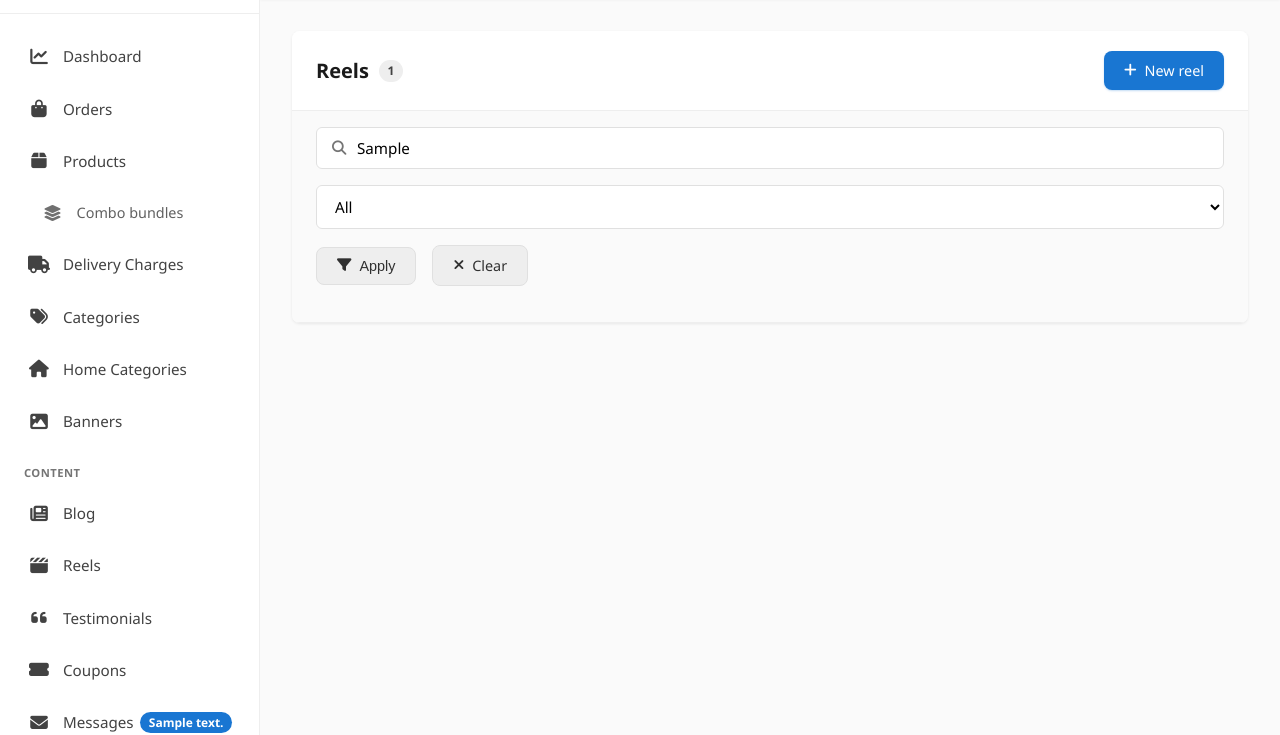
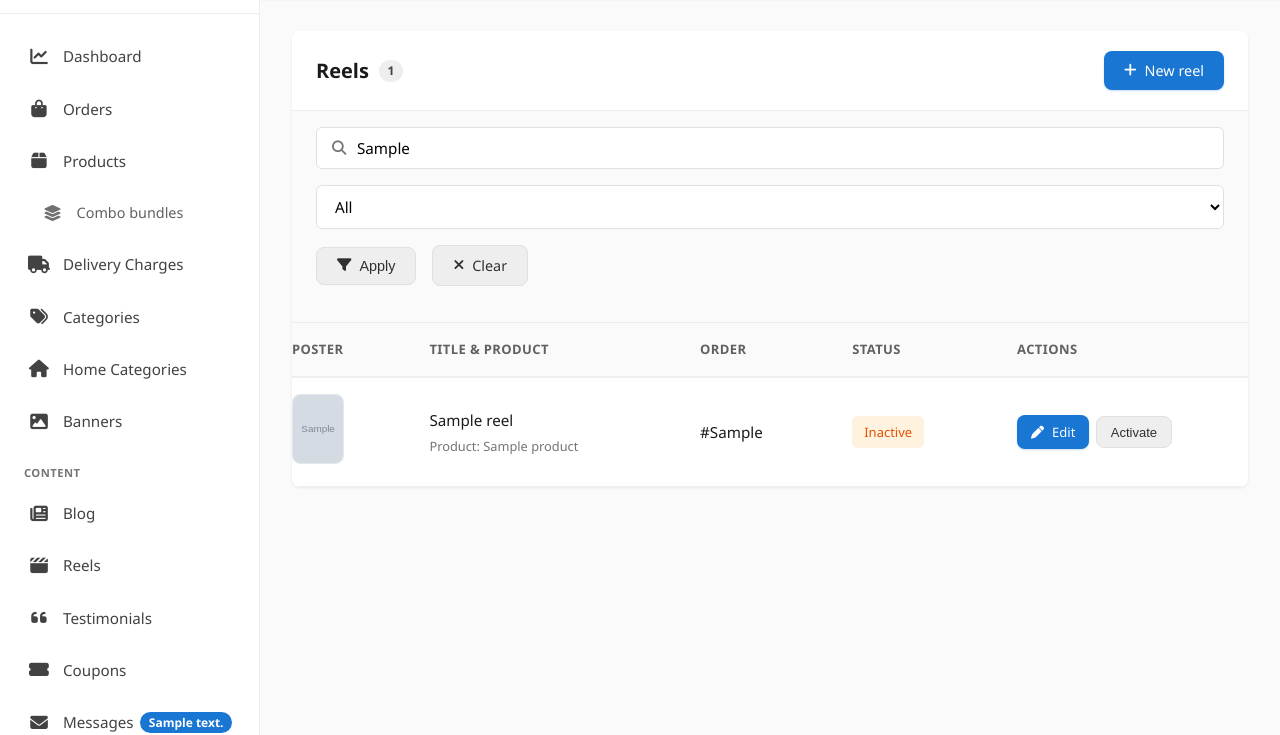
Before and after one commit to bthinkxdev/plantsindo, a Django app: template templates/dashboard/reels/list.html in a window 1280 px wide. Shown: the part 65-800 px from the top of the page. Run offline with Django 5.2, Linux system fonts and the light colour scheme; the template is opened without the code that fills it: most values are stand-ins (such as "Sample title", 1, 10 or a date in 2020); grey boxes marked "Sample" are stand-in pictures.

Commit message:
Plantsindo - reels updated

```diff
--- a/templates/dashboard/reels/list.html
+++ b/templates/dashboard/reels/list.html
@@ -50,9 +50,11 @@
         <div class="list-card-header" style="flex-wrap:wrap;">
           <div style="display:flex;align-items:center;gap:0.75rem;flex:1;min-width:0;">
             {% if reel.poster_image %}
-                  <img src="{{ reel.poster_image.url }}" alt="{{ reel.title }}" style="width:52px;height:52px;object-fit:cover;border-radius:8px;border:1px solid #e5e7eb;flex-shrink:0;">
+            <img src="{{ reel.poster_image.url }}" alt="{{ reel.title }}"
+              style="width:52px;height:52px;object-fit:cover;border-radius:8px;border:1px solid #e5e7eb;flex-shrink:0;">
             {% else %}
-                  <div style="width:52px;height:52px;background:var(--gray-100);border-radius:8px;display:flex;align-items:center;justify-content:center;flex-shrink:0;">
+            <div
+              style="width:52px;height:52px;background:var(--gray-100);border-radius:8px;display:flex;align-items:center;justify-content:center;flex-shrink:0;">
               <i class="fas fa-video" style="color: var(--gray-400); font-size: 1.1rem;"></i>
             </div>
             {% endif %}
@@ -87,16 +89,83 @@
       {% endfor %}
     </div>
 
+    <div class="list-table">
+      <div class="table-responsive">
+        <table class="table">
+          <thead>
+            <tr>
+              <th>Poster</th>
+              <th>Title & Product</th>
+              <th>Order</th>
+              <th>Status</th>
+              <th>Actions</th>
+            </tr>
+          </thead>
+          <tbody>
+            {% for reel in reels %}
+            <tr>
+              <td>
+                {% if reel.poster_image %}
+                <img src="{{ reel.poster_image.url }}" alt="{{ reel.title }}"
+                  style="width:52px;height:70px;object-fit:cover;border-radius:8px;border:1px solid #e5e7eb;">
+                {% else %}
+                <div
+                  style="width:52px;height:70px;background:var(--gray-100);border-radius:8px;display:flex;align-items:center;justify-content:center;">
+                  <i class="fas fa-video" style="color: var(--gray-400); font-size: 1.1rem;"></i>
+                </div>
+                {% endif %}
+              </td>
+              <td>
+                <div style="font-weight: 500; font-size: 0.95rem; margin-bottom: 0.2rem;">{{ reel.title|default:"(Untitled reel)"|truncatechars:60 }}</div>
+                <div style="font-size: 0.8rem; color: var(--gray-500);">Product: {{ reel.product.name|default:"—" }}
+                </div>
+              </td>
+              <td>#{{ reel.display_order }}</td>
+              <td>
+                {% if reel.is_active %}
+                <span class="badge" style="background:#e8f5e9;color:#2e7d32;">Active</span>
+                {% else %}
+                <span class="badge" style="background:#fff3e0;color:#e65100;">Inactive</span>
+                {% endif %}
+              </td>
+              <td>
+                <div class="table-actions" style="display:flex;gap:0.4rem;">
+                  <a href="{% url 'admin_panel:reel_edit' reel.pk %}" class="btn btn-sm btn-primary">
+                    <i class="fas fa-pen"></i> Edit
+                  </a>
+                  <form method="post" action="{% url 'admin_panel:reel_toggle_active' reel.pk %}" style="margin: 0;">
+                    {% csrf_token %}
+                    <button type="submit" class="btn btn-sm btn-secondary">
+                      {% if reel.is_active %}Deactivate{% else %}Activate{% endif %}
+                    </button>
+                  </form>
+                </div>
+              </td>
+            </tr>
+            {% endfor %}
+          </tbody>
+        </table>
+      </div>
+    </div>
+
     {% if is_paginated %}
     <div class="pagination">
       {% if page_obj.has_previous %}
-            <a href="?page=1{% if filter_q %}&q={{ filter_q }}{% endif %}{% if filter_status %}&status={{ filter_status }}{% endif %}">« First</a>
-            <a href="?page={{ page_obj.previous_page_number }}{% if filter_q %}&q={{ filter_q }}{% endif %}{% if filter_status %}&status={{ filter_status }}{% endif %}">‹ Prev</a>
+      <a
+        href="?page=1{% if filter_q %}&q={{ filter_q }}{% endif %}{% if filter_status %}&status={{ filter_status }}{% endif %}">«
+        First</a>
+      <a
+        href="?page={{ page_obj.previous_page_number }}{% if filter_q %}&q={{ filter_q }}{% endif %}{% if filter_status %}&status={{ filter_status }}{% endif %}">‹
+        Prev</a>
       {% endif %}
       <span class="current">Page {{ page_obj.number }} of {{ page_obj.paginator.num_pages }}</span>
       {% if page_obj.has_next %}
-            <a href="?page={{ page_obj.next_page_number }}{% if filter_q %}&q={{ filter_q }}{% endif %}{% if filter_status %}&status={{ filter_status }}{% endif %}">Next ›</a>
-            <a href="?page={{ page_obj.paginator.num_pages }}{% if filter_q %}&q={{ filter_q }}{% endif %}{% if filter_status %}&status={{ filter_status }}{% endif %}">Last »</a>
+      <a
+        href="?page={{ page_obj.next_page_number }}{% if filter_q %}&q={{ filter_q }}{% endif %}{% if filter_status %}&status={{ filter_status }}{% endif %}">Next
+        ›</a>
+      <a
+        href="?page={{ page_obj.paginator.num_pages }}{% if filter_q %}&q={{ filter_q }}{% endif %}{% if filter_status %}&status={{ filter_status }}{% endif %}">Last
+        »</a>
       {% endif %}
     </div>
     {% endif %}
```
Also changed, not shown: app/admin_forms.py (+60 -1 lines), app/admin_views.py (+9 -0 lines), templates/dashboard/reels/form.html (+9 -7 lines). Lines whose indentation alone changed are shown as unchanged.
